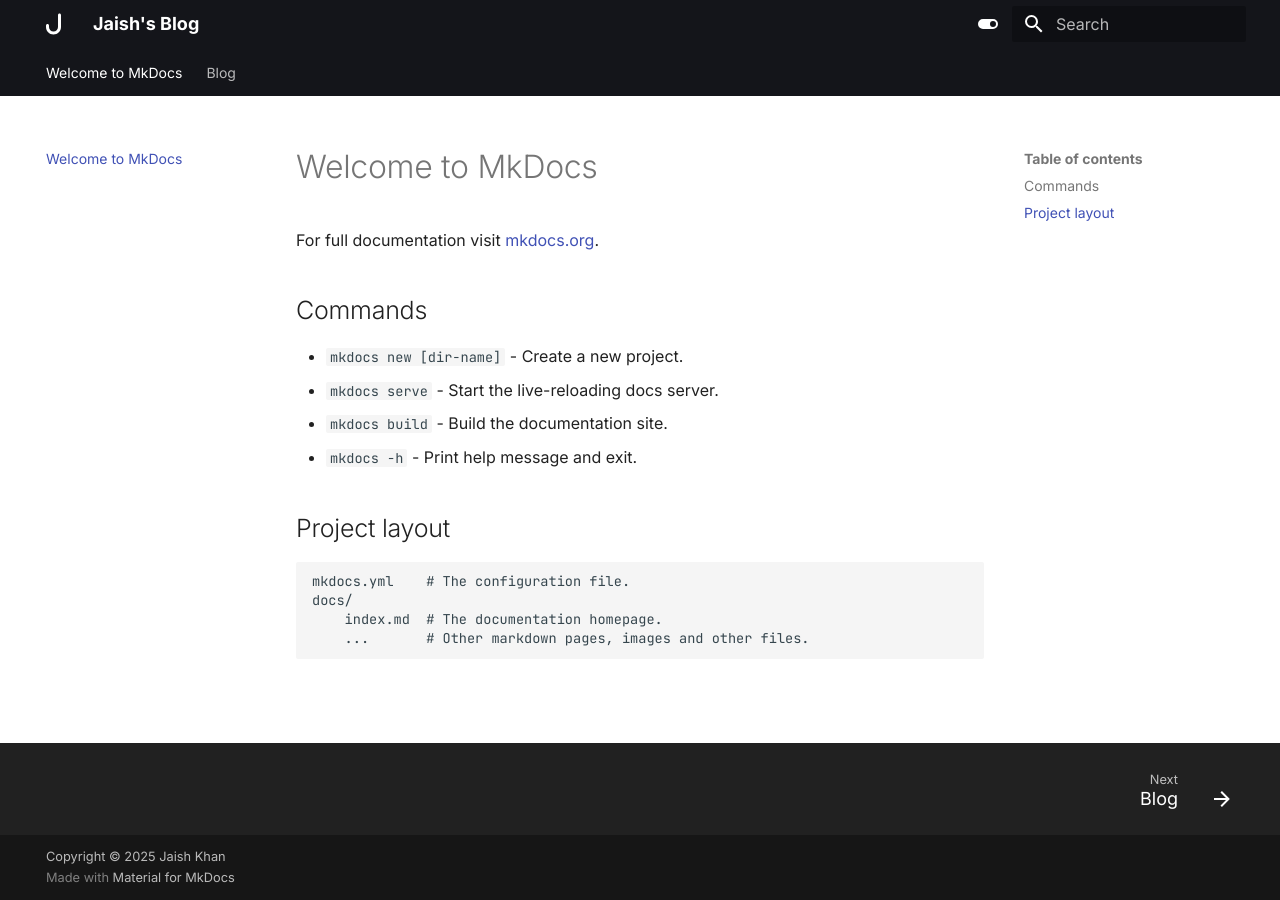
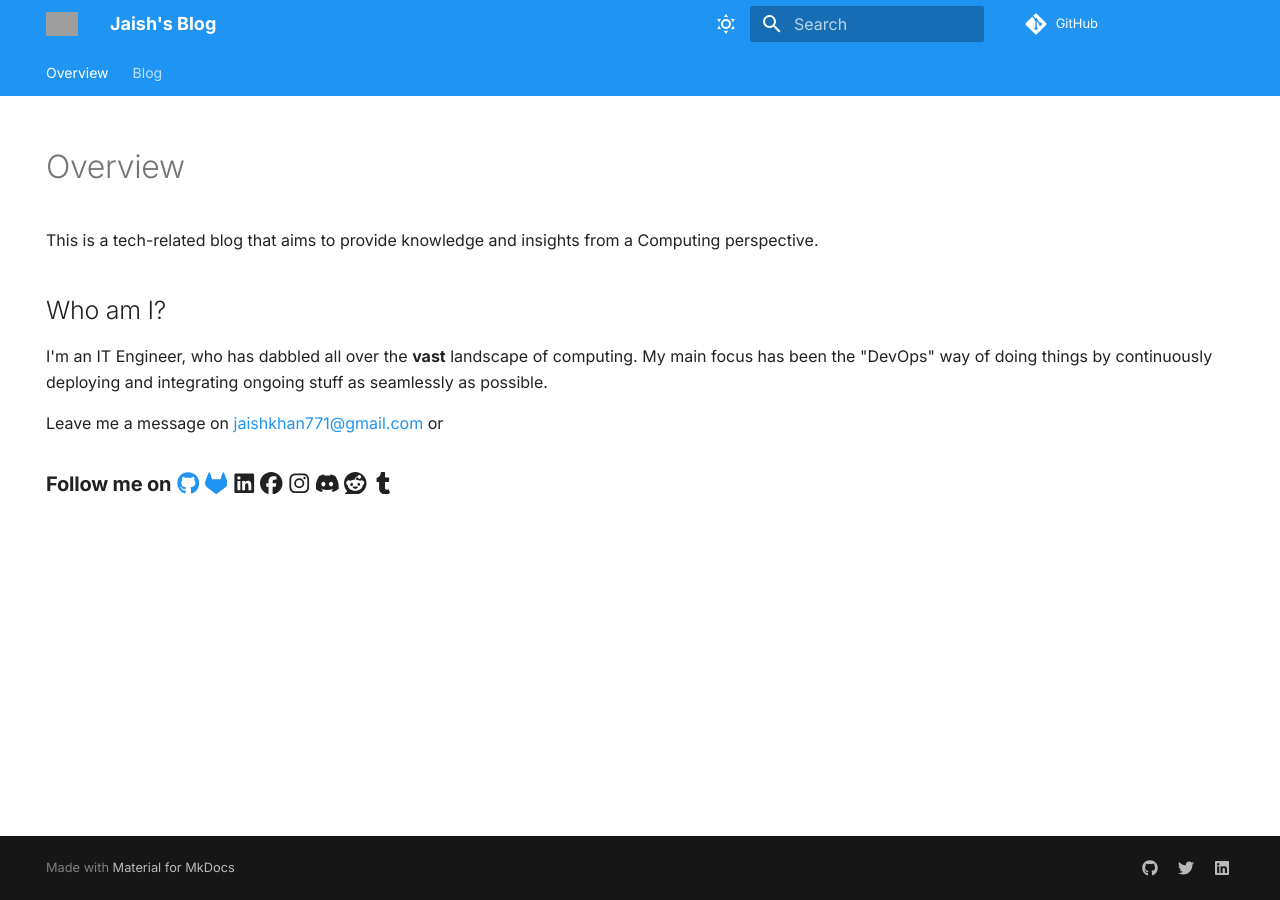
Before and after one commit to maybejaishkhan/blog, an MkDocs documentation site: the page built from docs/index.md, in a window 1280 px wide. Built offline with MkDocs 1.6.1 and Material for MkDocs 9.7.7, drawn with Linux system fonts in a browser that asks for light colours; comment, search, counter and statistics services are not loaded; grey boxes are pictures that could not be loaded.

Commit message:
added: structure

```diff
--- a/docs/index.md
+++ b/docs/index.md
@@ -1,17 +1,17 @@
-# Welcome to MkDocs
+---
+hide:
+    - navigation
+    - toc
+---
 
-For full documentation visit [mkdocs.org](https://www.mkdocs.org).
+# Overview
 
-## Commands
+This is a tech-related blog that aims to provide knowledge and insights from a Computing perspective.
 
-* `mkdocs new [dir-name]` - Create a new project.
-* `mkdocs serve` - Start the live-reloading docs server.
-* `mkdocs build` - Build the documentation site.
-* `mkdocs -h` - Print help message and exit.
+## Who am I?
 
-## Project layout
+I'm an IT Engineer, who has dabbled all over the **vast** landscape of computing. My main focus has been the "DevOps" way of doing things by continuously deploying and integrating ongoing stuff as seamlessly as possible.
 
-    mkdocs.yml    # The configuration file.
-    docs/
-        index.md  # The documentation homepage.
-        ...       # Other markdown pages, images and other files.
+Leave me a message on [jaishkhan771@gmail.com](mailto:jaishkhan771@gmail.com) or
+
+### **Follow me on** [:fontawesome-brands-github:]() [:fontawesome-brands-gitlab:]() :fontawesome-brands-linkedin: :fontawesome-brands-facebook: :fontawesome-brands-instagram: :fontawesome-brands-discord: :fontawesome-brands-reddit: :fontawesome-brands-tumblr:
--- a/mkdocs.yml
+++ b/mkdocs.yml
@@ -1,64 +1,151 @@
 site_name: Jaish's Blog
-site_description: This is my personal blog with useful thing I have learned over the years.
-site_url: http://www.example.com
+site_url: https://maybejaishkhan.github.io/blog
+site_author: Muhammad Jaish Khan
+site_description: 'Insights, tutorials, and news on educational technology'
 
 theme:
   name: material
-
-  icon:
-    logo: fontawesome/solid/j
-
+  language: en
+  logo: fontawesome/solid/j
+  favicon: fontawesome/solid/j
+  palette:
+    - scheme: default
+      primary: blue
+      accent: light-blue
+      toggle:
+        icon: material/weather-sunny
+        name: Switch to light mode
+    - scheme: slate
+      primary: blue
+      accent: light-blue
+      toggle:
+        icon: material/weather-night
+        name: Switch to dark mode
   font:
     text: Inter
     code: JetBrains Mono
+  features:
+    - navigation.tabs
+    - navigation.top
+    - search.highlight
+    - header.autohide
 
-  palette:
-    # Palette toggle for light mode
-    - scheme: default
-      primary: black
-      accent: indigo
-      toggle:
-        icon: material/toggle-switch
-        name: Switch to dark mode
+# markdown_extensions:
+#   - admonition
+#   - toc:
+#       permalink: true
+#   - footnotes
+#   - codehilite:
+#       guess_lang: false
+#   - pymdownx.betterem
+#   - pymdownx.caret
+#   - pymdownx.details
+#   - pymdownx.inlinehilite
+#   - pymdownx.magiclink
+#   - pymdownx.smartsymbols
+#   - pymdownx.superfences
+#   - pymdownx.tabbed
+#   - pymdownx.tasklist
+#   - pymdownx.arithmatex  # For math expressions if needed
 
-    # Palette toggle for dark mode
-    - scheme: slate
-      primary: black
-      accent: cyan
-      toggle:
-        icon: material/toggle-switch-off-outline
-        name: Switch to light mode
-  extra:
-    social:
-      - icon: /fontawesome/regular/envelope
-        name: Send me an email.
-        link: mailto:jaishkhan771@gmail.com
-      - icon: /fontawesome/brands/facebook
-        name: Facebook
-        link: https://facebook.com
-      - icon: /material/github
-        name: GitHub
-        link: https://github.com/maybejaishkhan
-      - icon: /fontawesome/brands/gitlab
-        name: GitLab
-        link: https://gitlab.com/maybejaishkhan
-
-
-  features:
-    - header.autohide
-    - search.suggest
-    - search.highlight
-    - search.share
-    - navigation.footer
-    - navigation.tabs
-    - navigation.instant
-    - navigation.instant.progress
-    - navigation.path
-    - navigation.indexes
-    - navigation.top
-
-copyright: Copyright &copy; 2025 Jaish Khan
+markdown_extensions:
+  - attr_list
+  - pymdownx.emoji:
+      emoji_index: !!python/name:material.extensions.emoji.twemoji
+      emoji_generator: !!python/name:material.extensions.emoji.to_svg
 
 plugins:
   - search
-  - blog
+  # - awesome-pages  # Organize blog posts automatically
+  # - mkdocs_macros
+  # - redirects       # Manage URL changes smoothly
+  # - minify          # Compress assets for faster load times
+  # - sitemap         # Generate sitemap.xml for SEO
+  # - git-revision-date  # Display last updated dates on posts
+
+extra:
+  social:
+    - icon: fontawesome/brands/github
+      link: https://github.com/maybejaishkhan
+    - icon: fontawesome/brands/twitter
+      link: https://twitter.com/yourusername
+    - icon: fontawesome/brands/linkedin
+      link: https://linkedin.com/in/yourusername
+  analytics:
+    provider: google
+    tracking_id: UA-XXXXXXXXX-X
+  meta:
+    - name: keywords
+      content: educational technology, tech blog, tutorials, coding, STEM
+    - property: og:title
+      content: Educational Tech Blog
+  manifest:
+    name: Educational Tech Blog
+    short_name: TechBlog
+    start_url: /
+    display: standalone
+    theme_color: '#2196f3'
+    background_color: '#ffffff'
+
+extra_css:
+  - css/custom.css
+  - css/blog-overrides.css
+
+extra_javascript:
+  - js/custom.js
+  - js/comments.js  # Embed third-party comment system script (e.g., Disqus or Utterances)
+
+repo_url: https://github.com/maybejaishkhan/blog
+repo_name: GitHub
+
+
+# site_name: Jaish's Blog
+# site_description: This is my personal blog with useful thing I have learned over the years.
+# site_url: http://www.example.com
+
+# theme:
+#   name: material
+
+#   icon:
+#     logo: fontawesome/solid/j
+
+#   font:
+#     text: Inter
+#     code: JetBrains Mono
+
+#   palette:
+#     # Palette toggle for light mode
+#     - scheme: default
+#       primary: black
+#       accent: indigo
+#       toggle:
+#         icon: material/toggle-switch
+#         name: Switch to dark mode
+
+#     # Palette toggle for dark mode
+#     - scheme: slate
+#       primary: black
+#       accent: cyan
+#       toggle:
+#         icon: material/toggle-switch-off-outline
+#         name: Switch to light mode
+#   extra:
+#     generator: false
+
+
+#   features:
+#     - header.autohide
+#     - search.suggest
+#     - search.highlight
+#     - search.share
+#     - navigation.footer
+#     - navigation.tabs
+#     - navigation.instant
+#     - navigation.instant.progress
+#     - navigation.path
+#     - navigation.indexes
+#     - navigation.top
+
+# plugins:
+#   - search
+#   - blog
```
